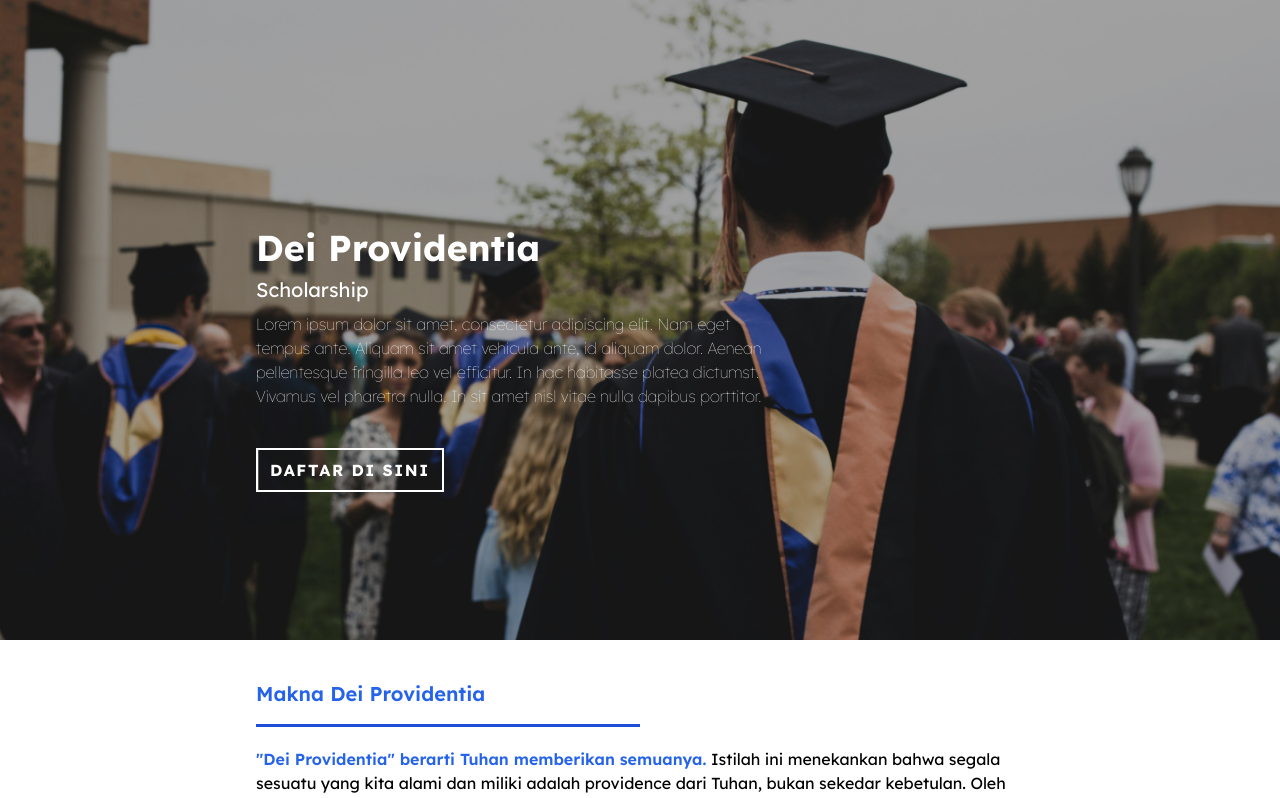
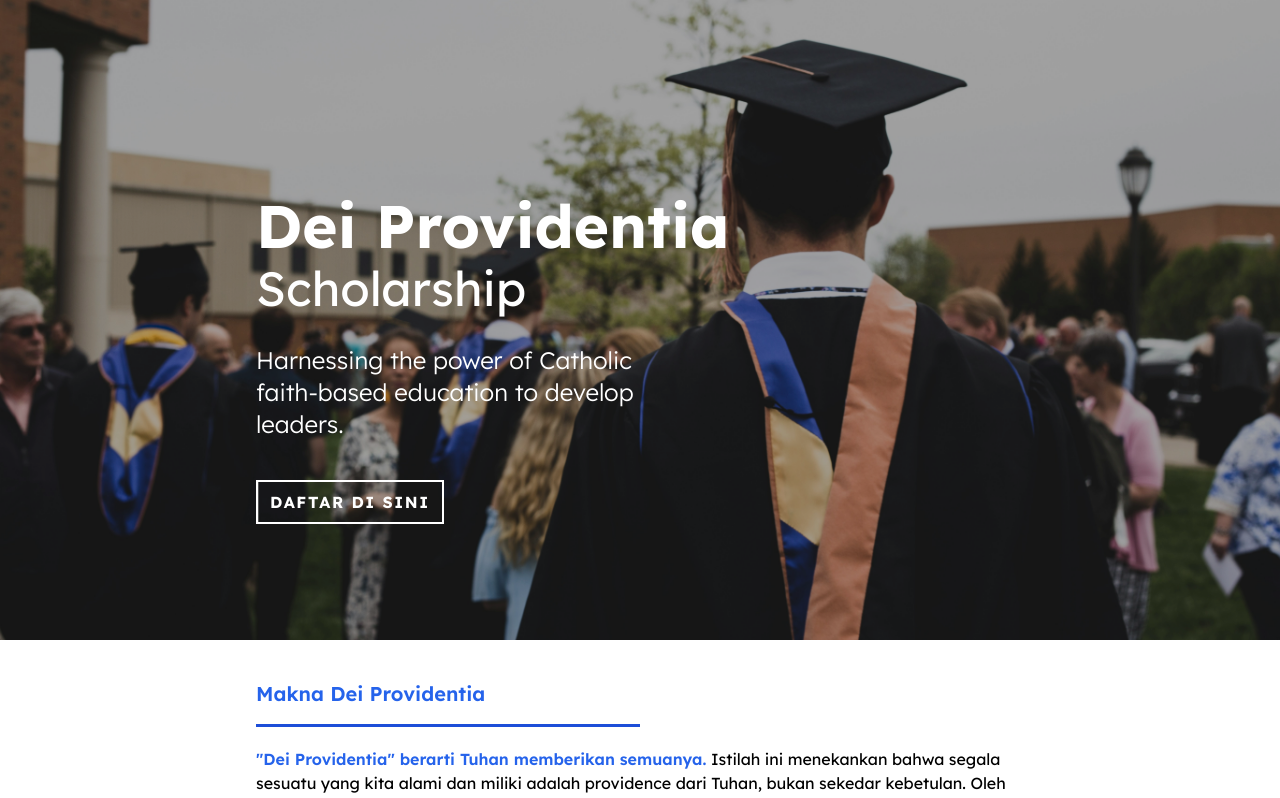
Before and after one commit to BrandonRafaelLovelyno/Dei-Providentia, a Next.js app: page / in a window 1280 px wide. Shown: the top 798 px of the page. Built offline with nearby package versions, Linux system fonts and the light colour scheme.

Commit message:
feat : adding mission in heading

```diff
--- a/components/home/header-image.tsx
+++ b/components/home/header-image.tsx
@@ -39,16 +39,23 @@ const HeaderImage: React.FC<Props> = ({ onRegistration }) => {
           "lg:pl-[20%] max-lg:px-5 mt-20"
         )}
       >
-        <div className={twMerge("flex flex-col gap-y-2 text-white")}>
-          <h1 className="text-4xl font-bold">Dei Providentia</h1>
-          <h2 className="text-xl">Scholarship</h2>
-          <p className={twMerge("lg:w-[50%] w-full", "font-thin")}>
-            Lorem ipsum dolor sit amet, consectetur adipiscing elit. Nam eget
-            tempus ante. Aliquam sit amet vehicula ante, id aliquam dolor.
-            Aenean pellentesque fringilla leo vel efficitur. In hac habitasse
-            platea dictumst. Vivamus vel pharetra nulla. In sit amet nisl vitae
-            nulla dapibus porttitor.
-          </p>
+        <div className={twMerge("flex flex-col gap-y-8 text-white")}>
+          <div className="flex flex-col gap-y-2">
+            <h1 className="text-4xl lg:text-6xl font-bold">Dei Providentia</h1>
+            <h2 className="text-xl lg:text-5xl">Scholarship</h2>
+          </div>
+          <div className="flex flex-col gap-y-2">
+            <p
+              className={twMerge(
+                "lg:w-[50%] w-full",
+                "font-light",
+                "lg:text-2xl text-lg"
+              )}
+            >
+              Harnessing the power of Catholic faith-based education to develop
+              leaders.
+            </p>
+          </div>
         </div>
         <ButtonFill onClick={onRegistration} text="DAFTAR DI SINI" border />
       </div>
```
